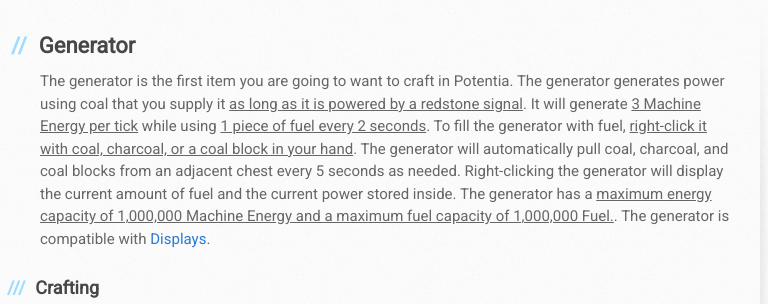
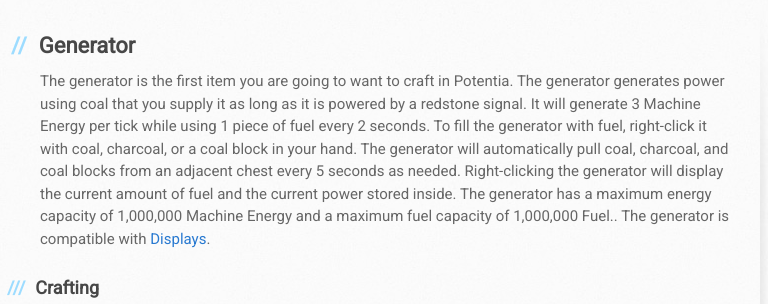
Before and after one commit to Flibio/Potentia, a plain HTML site: page generator.html in a window 1280 px wide. Shown: the part 314-618 px from the top of the page, 130-898 px from the left. Drawn offline with Linux system fonts and the light colour scheme.

Commit message:
Removed unnecessary underlines on generator page

```diff
--- a/generator.html
+++ b/generator.html
@@ -46,11 +46,11 @@
           <h2>
 <a id="generator" class="anchor" href="#generator" aria-hidden="true"><span class="octicon octicon-link"></span></a>Generator</h2>
 
-<p>The generator is the first item you are going to want to craft in Potentia. The generator generates power using coal that you supply it <u>as long as it is powered by a redstone signal</u>.
- It will generate <u>3 Machine Energy per tick</u> while using <u>1 piece of fuel every 2 seconds</u>. To fill the generator with fuel, <u>right-click it with coal, charcoal, or a
- coal block in your hand</u>. The generator will automatically pull coal, charcoal, and coal blocks from an adjacent chest every 5 seconds as needed.
+<p>The generator is the first item you are going to want to craft in Potentia. The generator generates power using coal that you supply it as long as it is powered by a redstone signal.
+ It will generate 3 Machine Energy per tick while using 1 piece of fuel every 2 seconds. To fill the generator with fuel, right-click it with coal, charcoal, or a
+ coal block in your hand. The generator will automatically pull coal, charcoal, and coal blocks from an adjacent chest every 5 seconds as needed.
  Right-clicking the generator will display the current amount of fuel and the current power
- stored inside. The generator has a <u>maximum energy capacity of 1,000,000 Machine Energy and a maximum fuel capacity of 1,000,000 Fuel.</u>.
+ stored inside. The generator has a maximum energy capacity of 1,000,000 Machine Energy and a maximum fuel capacity of 1,000,000 Fuel..
  The generator is compatible with <a href="displays.html">Displays</a>.</p>
 
 <h3>
```
